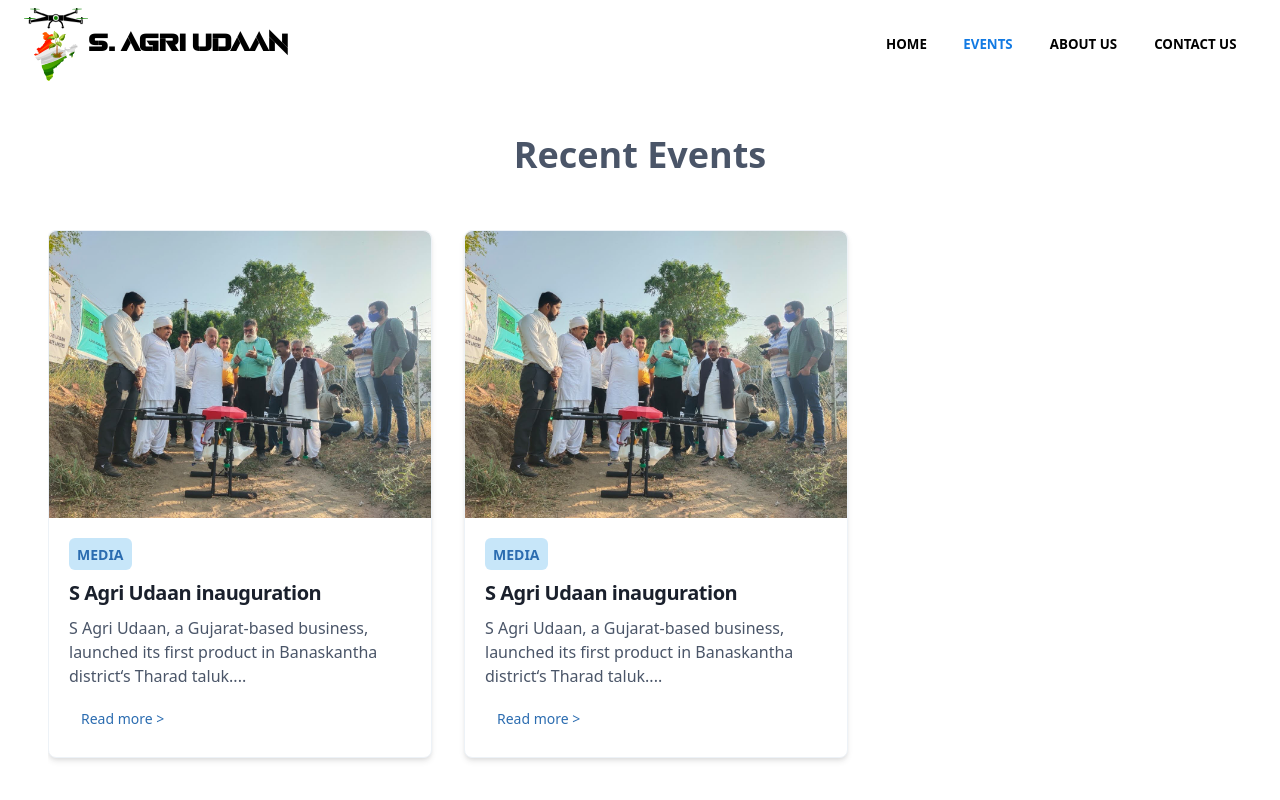
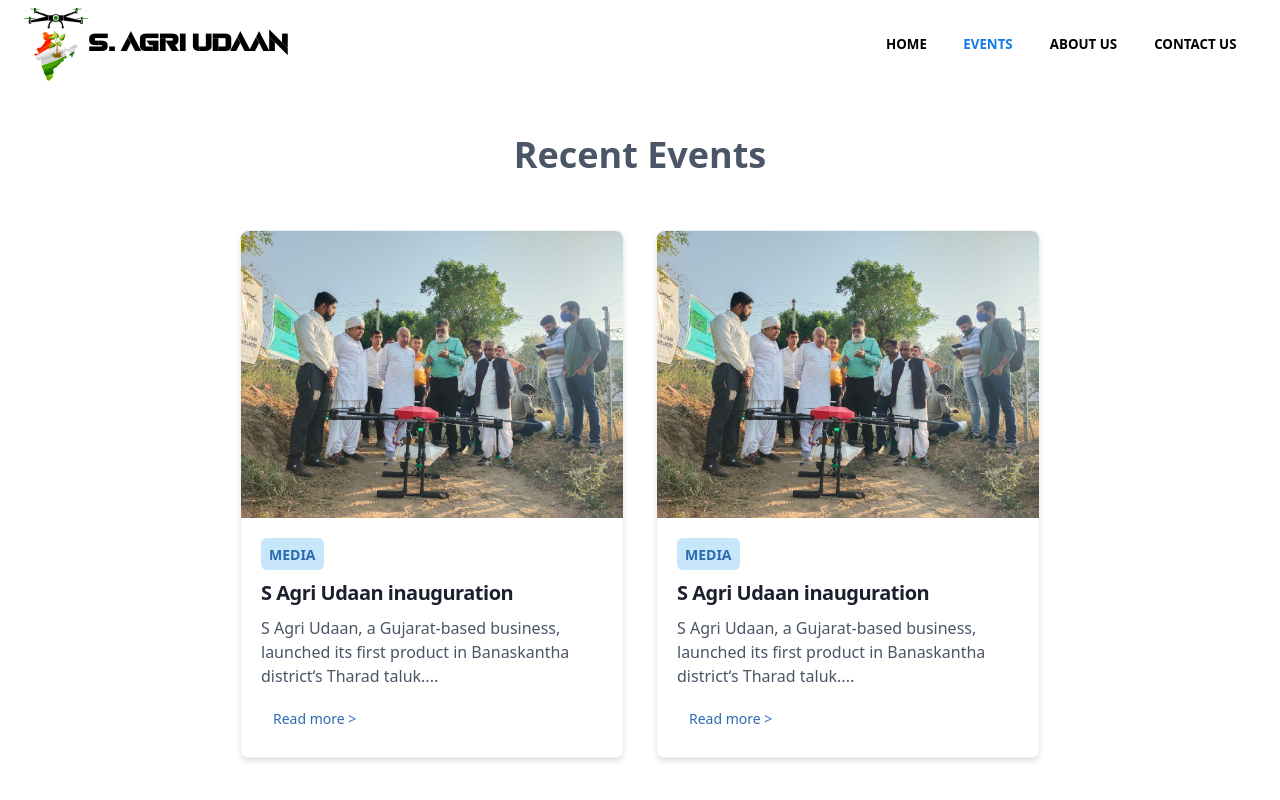
Before and after one commit to shikharx06/Udaan, a Next.js app: page /events in a window 1280 px wide. Shown: the top 800 px of the page. Built offline with nearby package versions, Linux system fonts and the light colour scheme.

Commit message:
tweaked animations and styling

```diff
--- a/src/components/eventCard.tsx
+++ b/src/components/eventCard.tsx
@@ -1,6 +1,7 @@
 import React, { ReactNode } from 'react';
 
 import { motion, useAnimation } from 'framer-motion';
+import Link from 'next/link';
 import { useInView } from 'react-intersection-observer';
 
 type EventCardType = {
@@ -43,30 +44,32 @@
     >
       {!props.empty && (
         <>
-          {' '}
-          <a href="/events/inauguration">
+          <Link href="/events/inauguration" passHref>
+            <a>
               <img className="rounded-t-lg " src={props.src} alt="" />
             </a>
+          </Link>
           <div className="p-5">
             <div className="p-1 px-2 mb-2 bg-blue-300 bg-opacity-50 rounded-md max-w-max">
               <span className="text-sm font-semibold leading-normal text-blue-700 uppercase">
                 Media
               </span>
             </div>
-            <a href="#">
+            <Link href="/events/inauguration" passHref>
+              <a>
                 <h5 className="mb-2 text-lg font-bold tracking-tight text-gray-900 md:text-xl">
                   {props.title}
                 </h5>
               </a>
+            </Link>
             <p className="mb-3 font-normal text-gray-700 ">
               {props.description}
             </p>
-            <a
-              className="inline-flex items-center px-3 py-2 text-sm font-medium text-center text-blue-700 hover:border-none"
-              href="#"
-            >
+            <Link href="/events/inauguration" passHref>
+              <a className="inline-flex items-center px-3 py-2 text-sm font-medium text-center text-blue-700 hover:border-none">
                 Read more {'>'}
               </a>
+            </Link>
           </div>
         </>
       )}
--- a/src/pages/events/index.tsx
+++ b/src/pages/events/index.tsx
@@ -36,7 +36,7 @@
           variants={container}
           initial="hidden"
           animate="show"
-          className="flex flex-wrap gap-2 overflow-hidden md:gap-8"
+          className="flex flex-wrap justify-center gap-2 overflow-hidden md:gap-8"
         >
           <motion.div variants={item}>
             <EventCard
```
Lines whose indentation alone changed are shown as unchanged.
